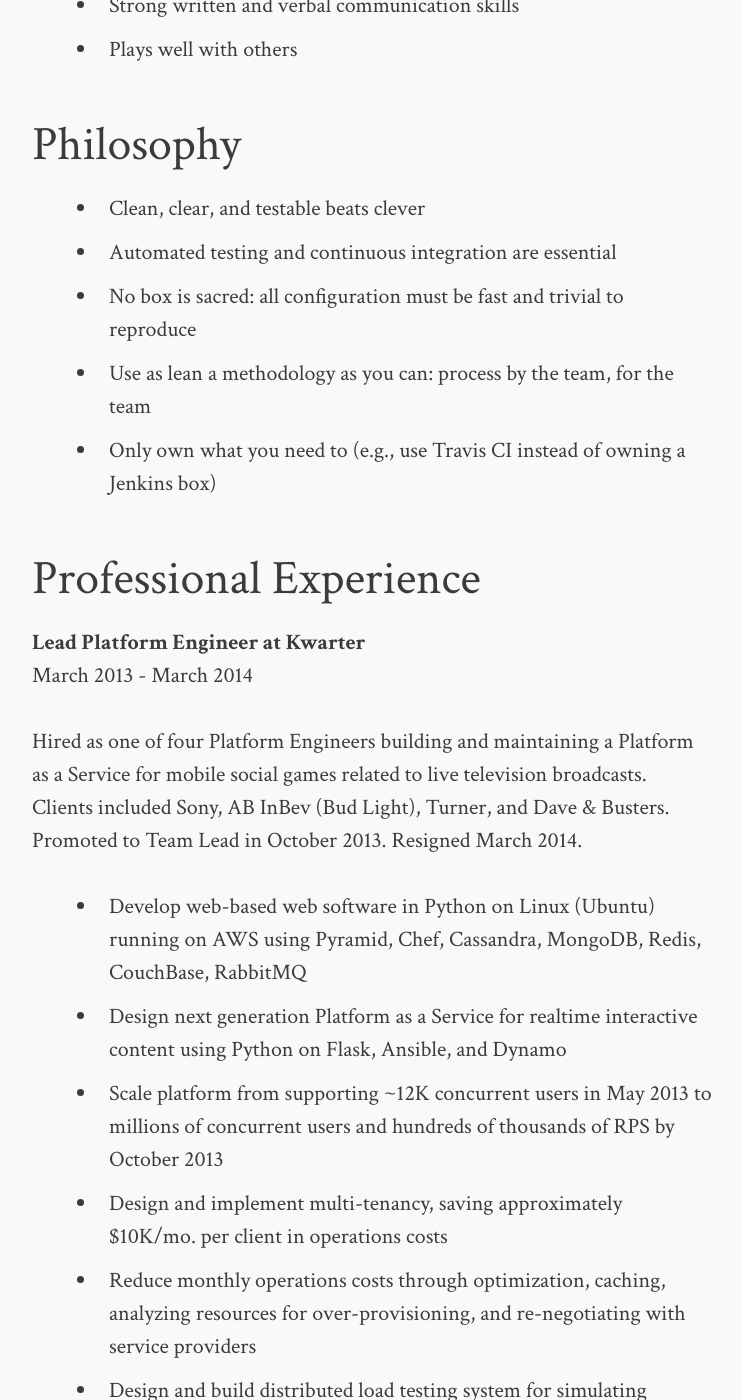
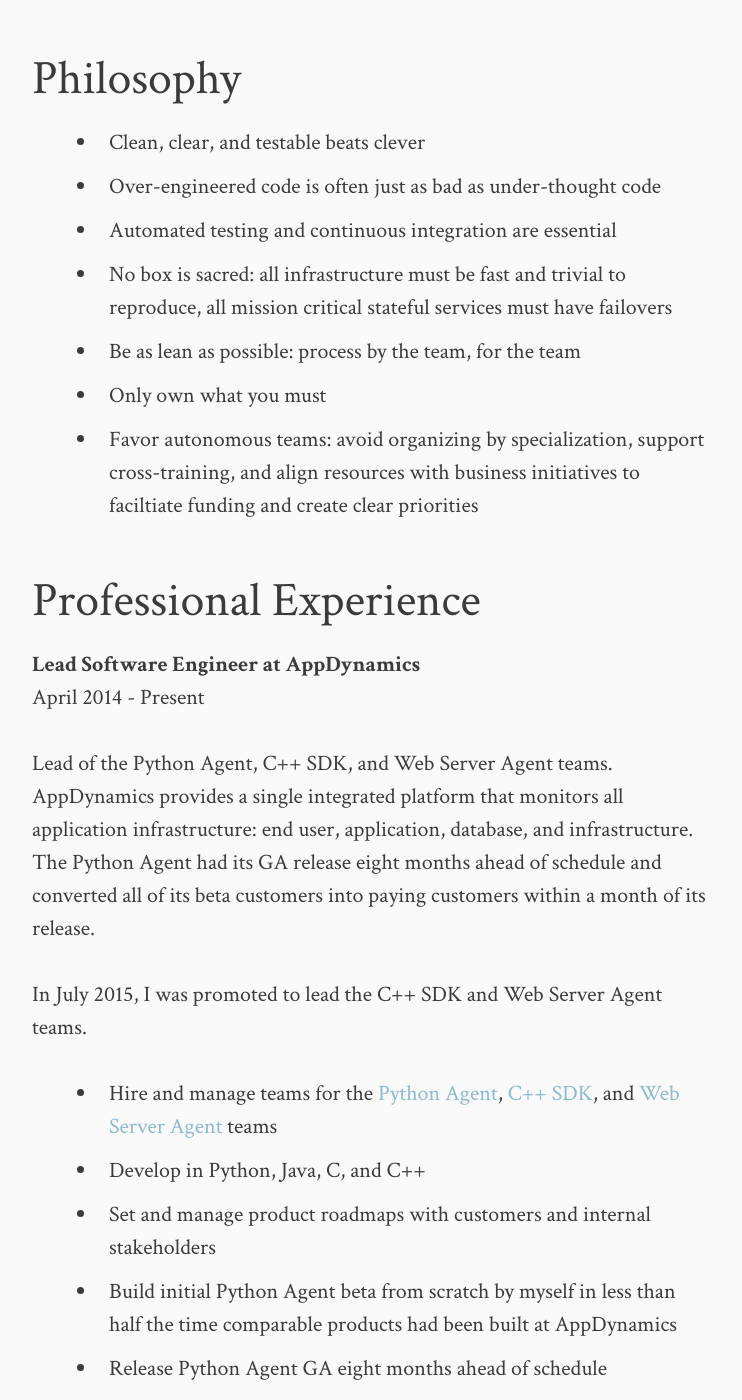
Before and after one commit to dkoepke/dkoepke.github.io, a Jekyll site: the page built from Resume.md, in a window 1280 px wide and 1400 px high, scrolled down 1138 px. Shown: the whole window, without its empty margins (268-1010 px from the left). Built offline with Jekyll 4.4.1, drawn with Linux system fonts in a browser that asks for light colours; some of the changed text lies outside the part shown.

Commit message:
Promotion and recent achievements.

```diff
--- a/Resume.md
+++ b/Resume.md
@@ -4,22 +4,19 @@ permalink: /resume/index.html
 title: Résumé for Daniel A. Koepke
 tagline: I build great software that people love.
 description: Daniel A. Koepke is a software engineer with over 10 years of experience. This is his résumé.
-tags: [software, engineer, developer, programmer, devops, full stack, platform, backend, front end, python, aws, nosql, ruby, c, c++, javascript, java, scalability, high availability, architecture, lean, agile, scrum, distributed computing, algorithms, cloud computing]
+tags: [software, engineer, developer, programmer, devops, full stack, platform, backend, python, aws, nosql, ruby, c, c++, javascript, java, scalability, high availability, architecture, lean, agile, scrum, kanban, distributed computing, algorithms, cloud computing, manager, lead, apache, web server, apm, performance, monitoring, server, server-side]
 ---
 
-I am a software engineering generalist with over ten years experience as a lead engineer. If you are building a product that you truly believe in, and you need an engineer to help out, let's talk about the problems you're trying to solve and how I can contribute.
+I am a software engineering generalist with over ten years experience as a hands-on engineering lead. As an engineer, I believe in writing good, clean, tested code. As a leader, I believe my role is to support the team by working alongside them, hiring good people, offering guidance and mentorship, and removing roadblocks.
 
 ## Skill Highlights
 
-* Primary languages: C, C++, Java, JavaScript, PHP, Python, Ruby
-* Web: Flask, Pyramid, Sinatra, Express (Node.js), jQuery, HTML, CSS
-* NoSQL: Cassandra, CouchBase, Dynamo, MongoDB, Redis
-* SQL: MySQL, Oracle, PostgreSQL, RDS, Redshift
-* Configuration management: Ansible, Chef
-* Extensive experience with Amazon Web Services including CloudFormation, CloudFront, Dynamo, EC2, ELB, Route 53, S3, SNS
-* Design and implementation of scalable, distributed, and high availability systems
-* Design of RESTful APIs
-* Scalable network programming using BSD sockets and ZeroMQ
+* Primary languages: C, C++, Java, JavaScript, Python, Ruby
+* Experience with many web frameworks and technologies
+* Extensive experience with both NoSQL and SQL data stores, caches, and queues
+* Configuration management with Ansible and Chef
+* Extensive experience with Amazon Web Services (AWS) including CloudFront, Dynamo, EC2, ELB, S3
+* Design and implementation of scalable, distributed, and highly availabile systems
 * Automated testing, continuous integration, continuous delivery
 * Experienced leader and mentor
 * Comfortable conducting client meetings and presenting at conferences
@@ -29,19 +26,41 @@ I am a software engineering generalist with over ten years experience as a lead
 ## Philosophy
 
 * Clean, clear, and testable beats clever
+* Over-engineered code is often just as bad as under-thought code
 * Automated testing and continuous integration are essential
-* No box is sacred: all configuration must be fast and trivial to reproduce
-* Use as lean a methodology as you can: process by the team, for the team
-* Only own what you need to (e.g., use Travis CI instead of owning a Jenkins box)
+* No box is sacred: all infrastructure must be fast and trivial to reproduce, all mission critical stateful services must have failovers
+* Be as lean as possible: process by the team, for the team
+* Only own what you must
+* Favor autonomous teams: avoid organizing by specialization, support cross-training, and align resources with business initiatives to faciltiate funding and create clear priorities
 
 ## Professional Experience
+
+**Lead Software Engineer at AppDynamics**<br>
+April 2014 - Present
+
+Lead of the Python Agent, C++ SDK, and Web Server Agent teams. AppDynamics provides a single integrated platform that monitors all application infrastructure: end user, application, database, and infrastructure. The Python Agent had its GA release eight months ahead of schedule and converted all of its beta customers into paying customers within a month of its release.
+
+In July 2015, I was promoted to lead the C++ SDK and Web Server Agent teams.
+
+* Hire and manage teams for the [Python Agent](http://appdynamics.com/python), [C++ SDK](http://www.appdynamics.com/cpp/), and [Web Server Agent](http://www.appdynamics.com/apache-web-server/) teams
+* Develop in Python, Java, C, and C++
+* Set and manage product roadmaps with customers and internal stakeholders
+* Build initial Python Agent beta from scratch by myself in less than half the time comparable products had been built at AppDynamics
+* Release Python Agent GA eight months ahead of schedule
+* Convert all Python Agent beta customers to paying customers within one month of GA release
+* Improve processes for the C++ SDK and Web Server Agent teams
+* Advocate for and implement testing, build, and automation best practices throughout the company
+* Assist in design and implementation of various projects throughout AppDynamics
+* Improve release automation
+* Build and manage [AppDynamics Chef cookbooks for customers](https://github.com/appdynamics/appdynamics-cookbooks)
+* Conduct outreach (conferences and customer meetings)
 
 **Lead Platform Engineer at Kwarter**<br>
 March 2013 - March 2014
 
-Hired as one of four Platform Engineers building and maintaining a Platform as a Service for mobile social games related to live television broadcasts. Clients included Sony, AB InBev (Bud Light), Turner, and Dave & Busters. Promoted to Team Lead in October 2013. Resigned March 2014.
+Hired as one of four Platform Engineers building and maintaining a Platform as a Service for mobile social games related to live television broadcasts. Clients include Sony, AB InBev (Bud Light), Turner, and Dave & Busters. Promoted to Team Lead in October 2013.
 
-* Develop web-based web software in Python on Linux (Ubuntu) running on AWS using Pyramid, Chef, Cassandra, MongoDB, Redis, CouchBase, RabbitMQ
+* Develop web-based software in Python on Linux (Ubuntu) running on AWS using Pyramid, Chef, Cassandra, MongoDB, Redis, CouchBase, RabbitMQ
 * Design next generation Platform as a Service for realtime interactive content using Python on Flask, Ansible, and Dynamo
 * Scale platform from supporting ~12K concurrent users in May 2013 to millions of concurrent users and hundreds of thousands of RPS by October 2013
 * Design and implement multi-tenancy, saving approximately $10K/mo. per client in operations costs
```
